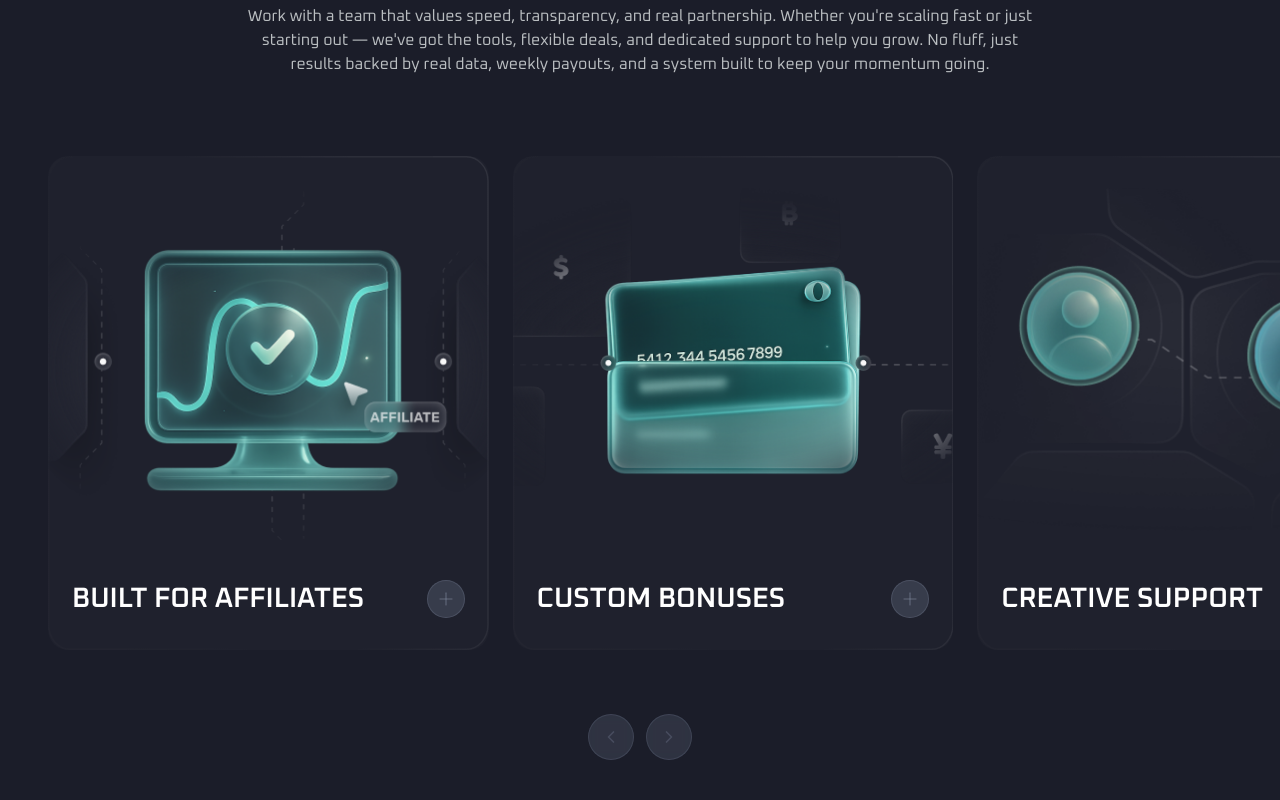
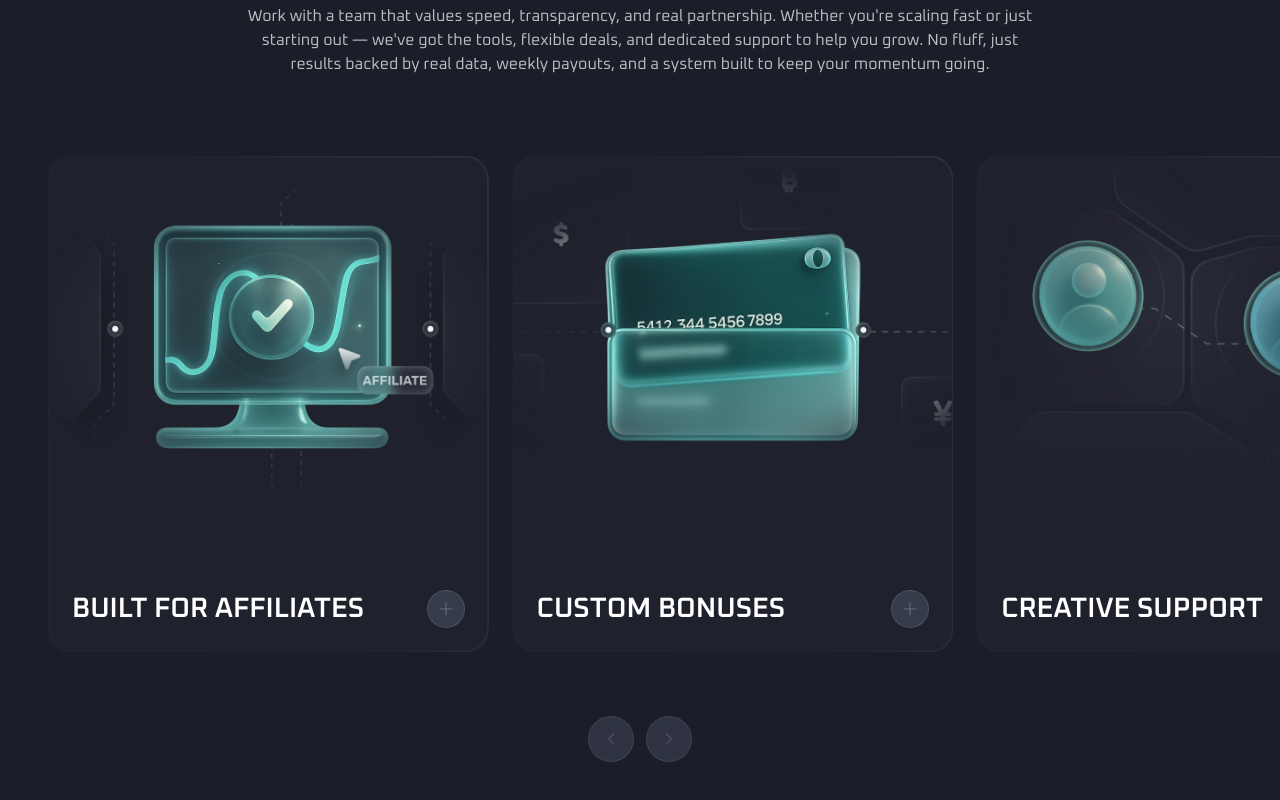
Before and after one commit to PouyaBirvand/thrill-landing, a Next.js app: page / in a window 1280 px wide. Shown: the part 1108-1908 px from the top of the page. Built offline with nearby package versions, Linux system fonts and the light colour scheme.

Commit message:
fix hegiht image

```diff
--- a/src/components/sections/features/FeatureCard.tsx
+++ b/src/components/sections/features/FeatureCard.tsx
@@ -154,26 +154,26 @@ export default function FeatureCard({
       <div className={`relative w-full h-full rounded-[20px] ${isExpanded && 'rounded-[34px]'} bg-[#F8F8F805] flex flex-col overflow-hidden`}>
 
         {/* Image Section */}
-        <div className="flex-shrink-0 pt-0 sm:pt-8">
+        <div className="flex-shrink-0 pt-0 sm:pt-3">
           <div className={`w-full mx-auto rounded-xl relative overflow-hidden ${
             isModal
               ? "h-[260px] sm:h-[260px] md:h-[260px] lg:h-[260px] xl:h-[260px]"
-              : "h-[356px]"
+              : "h-[220px] sm:h-[210px] md:h-[220px] lg:h-[230px] xl:h-[330px]"
           }`}>
             <Image
               alt="feat"
               src={image || "/placeholder.svg"}
               fill
-              className={`object-cover ${isExpanded && "object-contain"} rounded-xl`}
+              className="object-cover rounded-xl"
             />
           </div>
         </div>
 
         {/* Main Content Area */}
-        <div className="flex-1 flex flex-col px-4 xs:px-5 sm:px-6 pb-6 xs:pb-4 sm:pb-8 sm:pt-9 pt-8">
+        <div className="flex-1 flex flex-col px-4 xs:px-5 sm:px-6 pb-6 xs:pb-4 sm:pb-6 sm:pt-5 pt-8">
 
           {/* Header Section - Title + Button */}
-          <div className="flex items-center justify-between  flex-shrink-0">
+          <div className="flex items-center justify-between mt-2 xs:mt-3 sm:mt-4 md:mt-18 flex-shrink-0">
             <h2 className={`text-neutral-white text-nowrap font-semibold uppercase leading-[1.15] flex-1 pr-3 xs:pr-4 ${
               isModal
                 ? "text-base sm:text-lg md:text-xl lg:text-xl xl:text-2xl"
```
